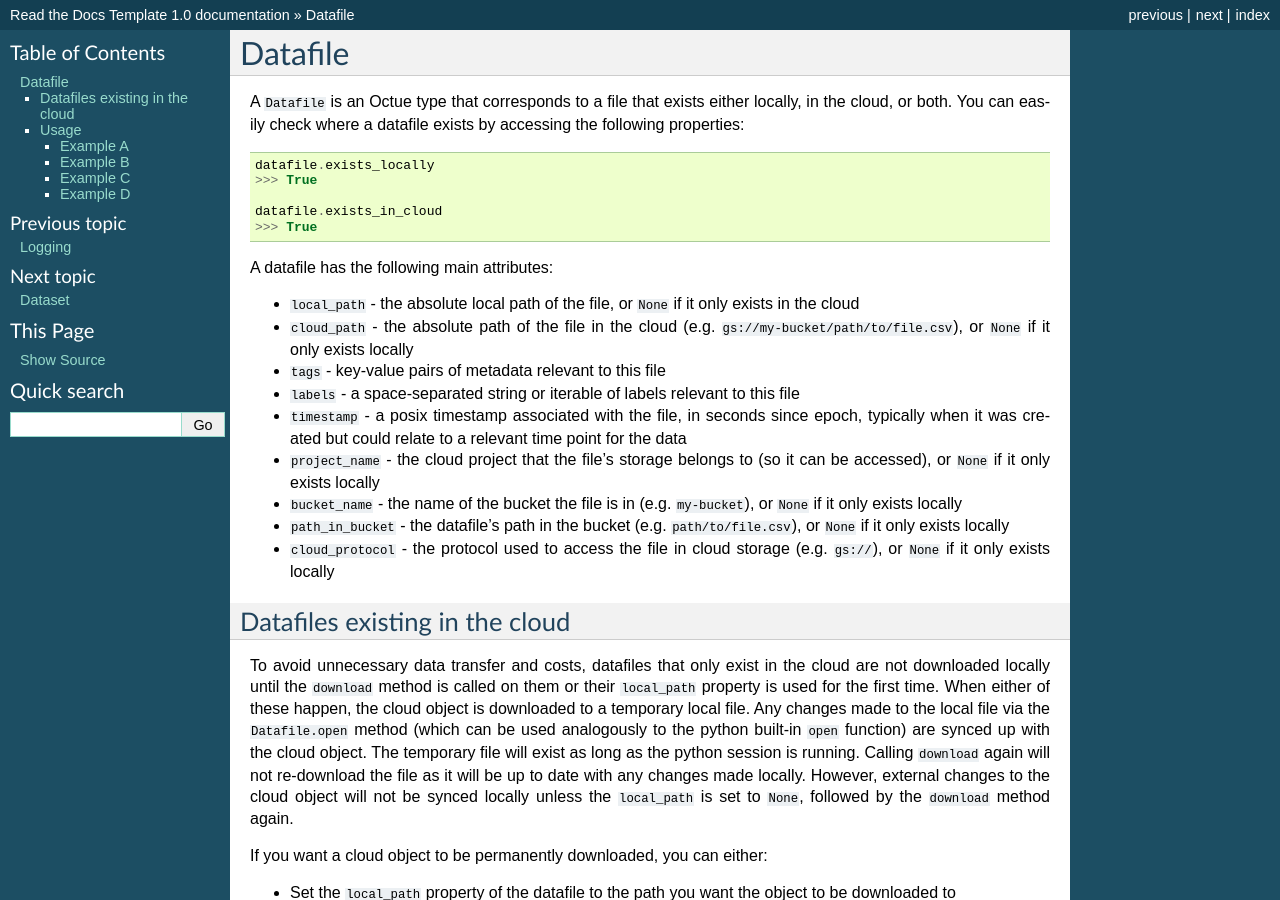
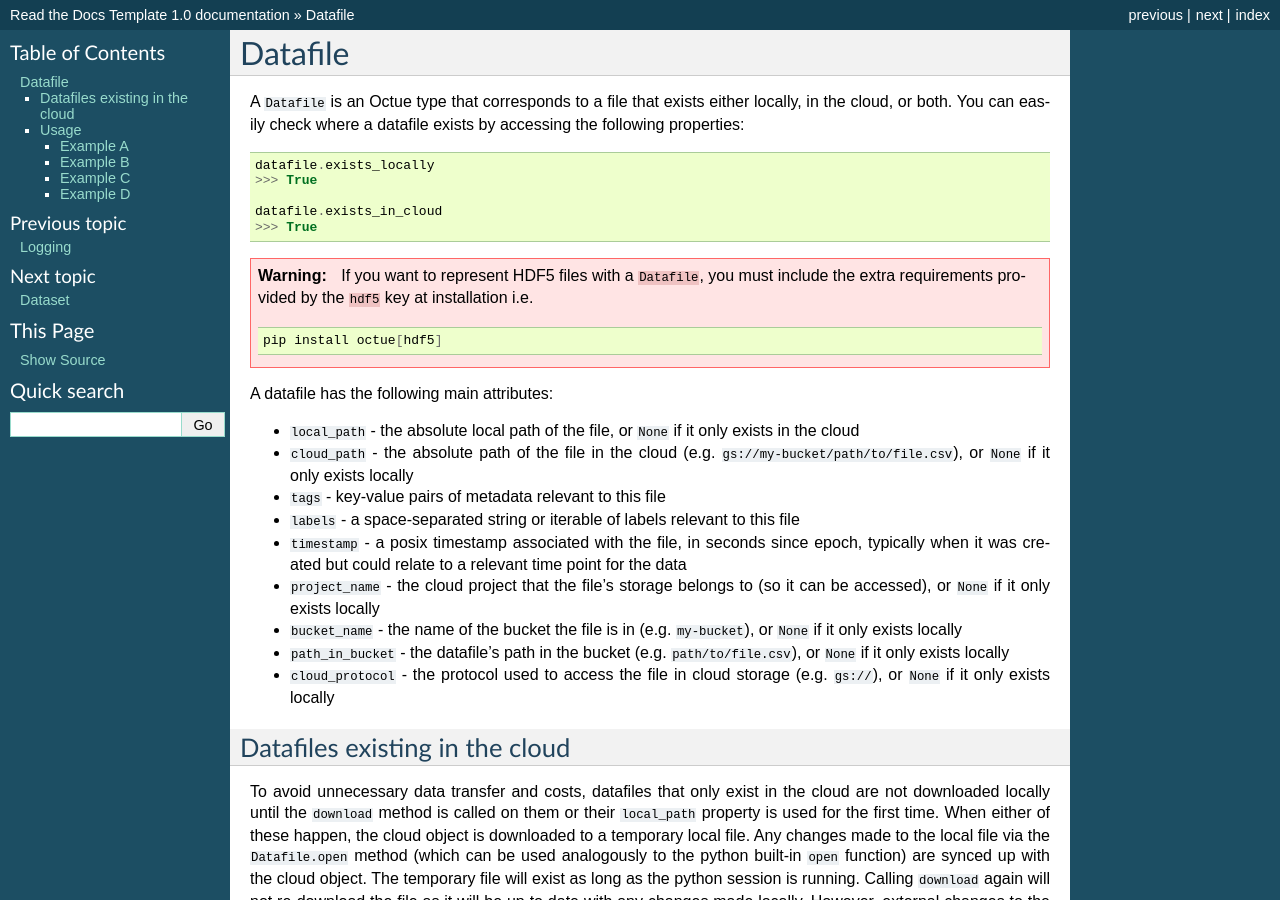
Before and after one commit to octue/octue-sdk-python, a Sphinx documentation site: the page built from docs/source/datafile.rst, in a window 1280 px wide and 900 px high. Built offline with Sphinx 7.4.7, drawn with Linux system fonts in a browser that asks for light colours.

```diff
--- a/docs/source/datafile.rst
+++ b/docs/source/datafile.rst
@@ -14,6 +14,14 @@ easily check where a datafile exists by accessing the following properties:
 
     datafile.exists_in_cloud
     >>> True
+
+.. warning::
+    If you want to represent HDF5 files with a ``Datafile``, you must include the extra requirements provided by the
+    ``hdf5`` key at installation i.e.
+
+    .. code-block:: shell
+
+        pip install octue[hdf5]
 
 A datafile has the following main attributes:
 
--- a/requirements-dev.txt
+++ b/requirements-dev.txt
@@ -37,4 +37,4 @@ stringcase==1.2.0
 # Current library
 #    Installs any dependencies in setup.py
 # ------------------------------------------------------------------------------
--e .
+-e .[hdf5]
--- a/setup.py
+++ b/setup.py
@@ -17,7 +17,7 @@ with open("LICENSE") as f:
 
 setup(
     name="octue",
-    version="0.6.4",
+    version="0.6.5",
     py_modules=["cli"],
     install_requires=[
         "click>=7.1.2",
@@ -28,10 +28,10 @@ setup(
         "google-cloud-storage>=1.35.1",
         "google-crc32c>=1.1.2",
         "gunicorn",
-        "h5py==3.6.0",
         "python-dateutil>=2.8.1",
         "twined==0.1.0",
     ],
+    extras_require={"hdf5": ["h5py==3.6.0"]},
     url="https://www.github.com/octue/octue-sdk-python",
     license="MIT",
     author="Thomas Clark (github: thclark)",
```
Also changed, not shown: .pre-commit-config.yaml.
